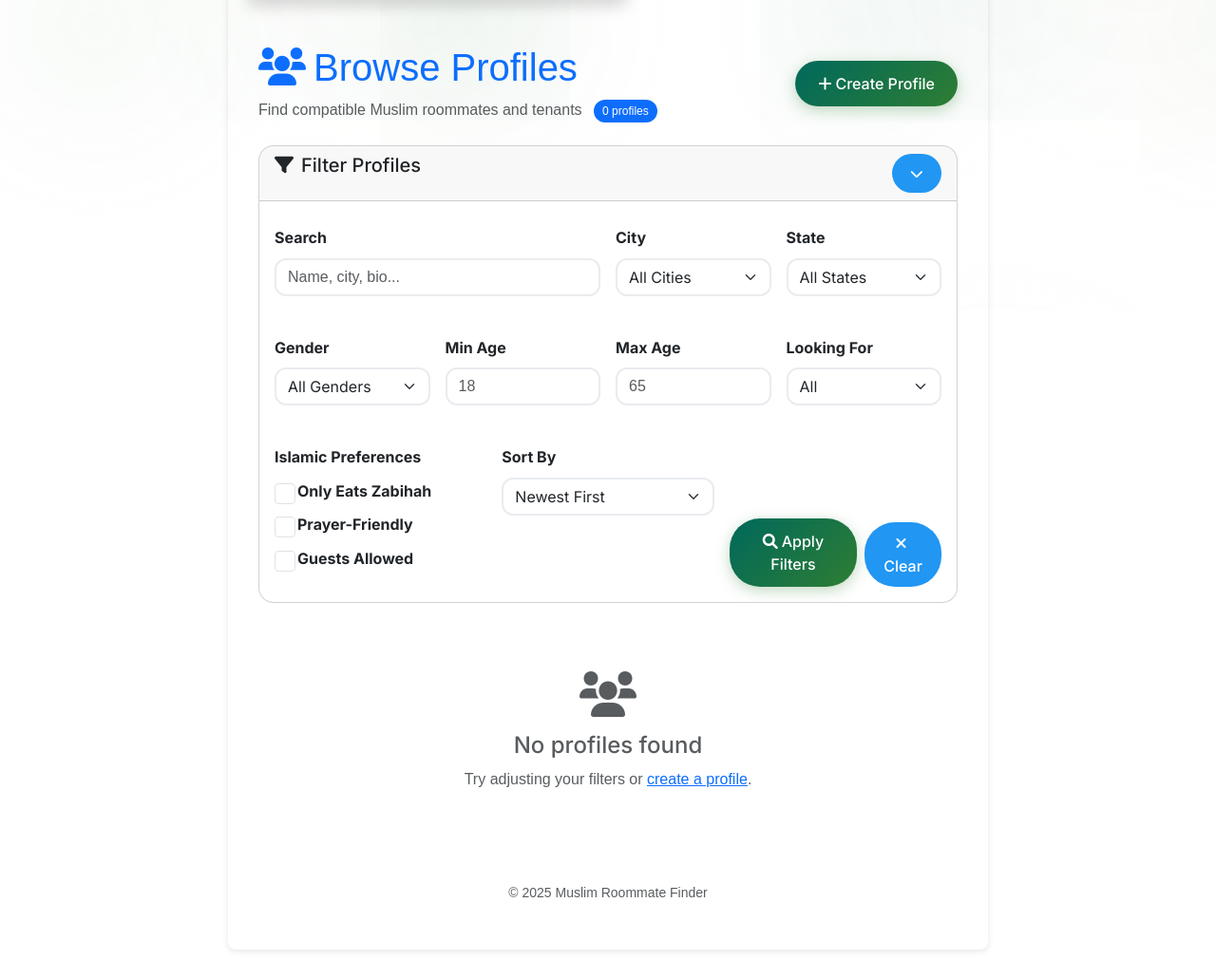
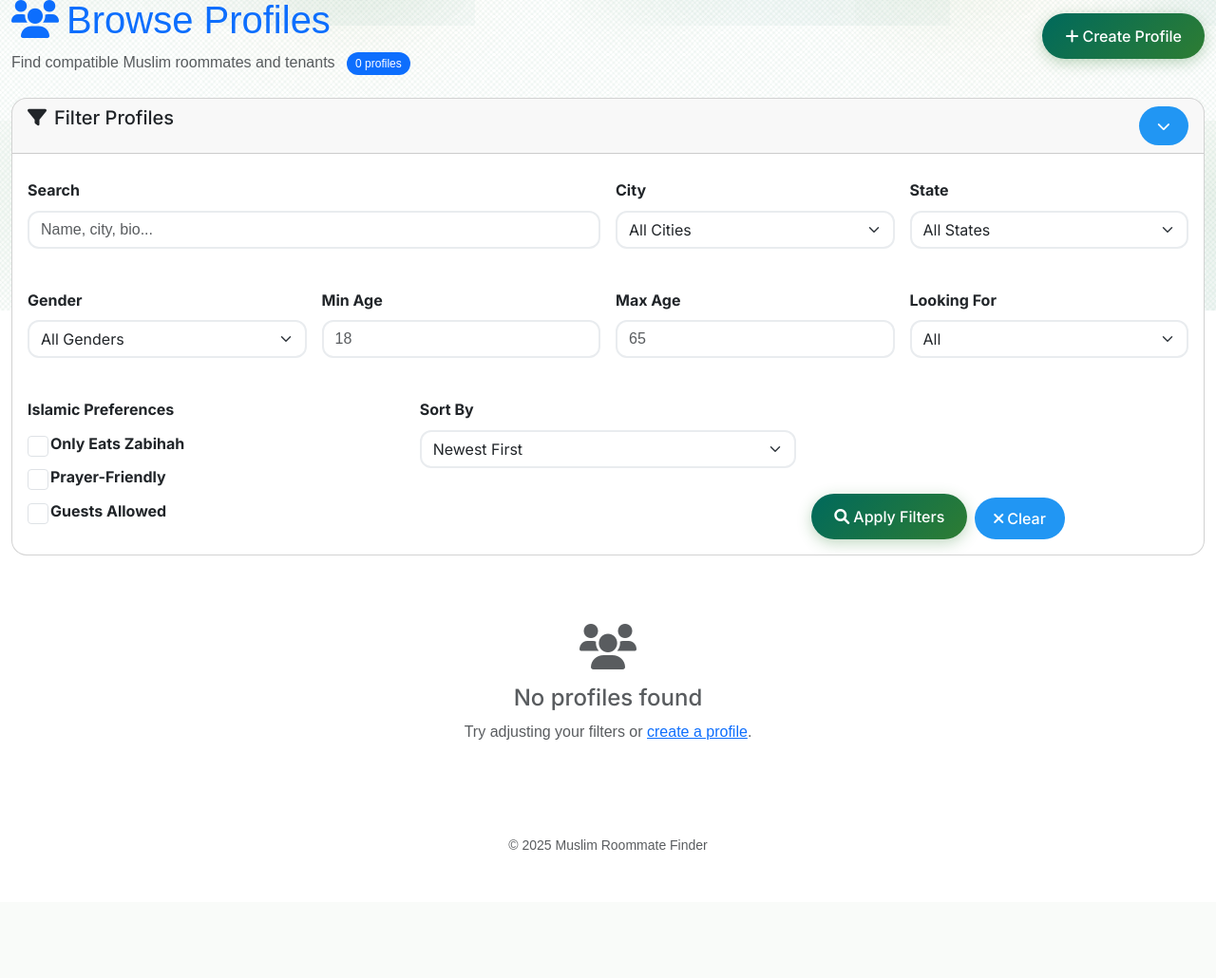
Before and after one commit to mastershifu24/muslim-roommate-finder, a Django app: page /profiles/ in a window 1280 px wide. Shown: the part 473-1503 px from the top of the page at 95% size. After the commit the page ends 1368 px from the top, so only its background shows below. Run offline with Django 5.2, Linux system fonts and the light colour scheme.

Commit message:
fixed imahing

```diff
--- a/muslim-roommate-finder/static/css/enhanced.css
+++ b/muslim-roommate-finder/static/css/enhanced.css
@@ -37,13 +37,22 @@
   background: linear-gradient(135deg, var(--warm-cream) 0%, #f0f0e6 100%);
 }
 
-/* Modern UI Enhancements */
+/* Modern UI Enhancements - Override style.css */
 body {
-  font-family: 'Inter', -apple-system, BlinkMacSystemFont, 'Segoe UI', Roboto, sans-serif;
-  background: linear-gradient(135deg, var(--islamic-ivory) 0%, var(--islamic-cream) 50%, var(--islamic-ivory) 100%);
-  background-attachment: fixed;
-  min-height: 100vh;
-  position: relative;
+  font-family: 'Inter', -apple-system, BlinkMacSystemFont, 'Segoe UI', Roboto, sans-serif !important;
+  background: linear-gradient(135deg, var(--islamic-ivory) 0%, var(--islamic-cream) 50%, var(--islamic-ivory) 100%) !important;
+  background-attachment: fixed !important;
+  min-height: 100vh !important;
+  position: relative !important;
+  padding: 0 !important; /* Override style.css padding */
+}
+
+/* Override container background from style.css */
+body.container {
+  background: transparent !important;
+  box-shadow: none !important;
+  margin: 0 !important;
+  max-width: none !important;
 }
 
 /* Islamic Pattern Background */
@@ -55,10 +64,25 @@
   width: 100%;
   height: 100%;
   background-image:
-    radial-gradient(circle at 25% 25%, rgba(46, 125, 50, 0.03) 0%, transparent 50%),
-    radial-gradient(circle at 75% 75%, rgba(0, 105, 92, 0.03) 0%, transparent 50%),
-    radial-gradient(circle at 50% 50%, rgba(212, 175, 55, 0.02) 0%, transparent 50%);
-  background-size: 400px 400px, 600px 600px, 800px 800px;
+    radial-gradient(circle at 25% 25%, rgba(46, 125, 50, 0.08) 0%, transparent 50%),
+    radial-gradient(circle at 75% 75%, rgba(0, 105, 92, 0.08) 0%, transparent 50%),
+    radial-gradient(circle at 50% 50%, rgba(212, 175, 55, 0.06) 0%, transparent 50%),
+    /* Geometric Islamic pattern */
+    repeating-linear-gradient(
+      45deg,
+      transparent,
+      transparent 2px,
+      rgba(46, 125, 50, 0.03) 2px,
+      rgba(46, 125, 50, 0.03) 4px
+    ),
+    repeating-linear-gradient(
+      -45deg,
+      transparent,
+      transparent 2px,
+      rgba(0, 105, 92, 0.03) 2px,
+      rgba(0, 105, 92, 0.03) 4px
+    );
+  background-size: 300px 300px, 500px 500px, 700px 700px, 40px 40px, 40px 40px;
   pointer-events: none;
   z-index: -1;
 }
```
Also changed, not shown: 1 other file.
